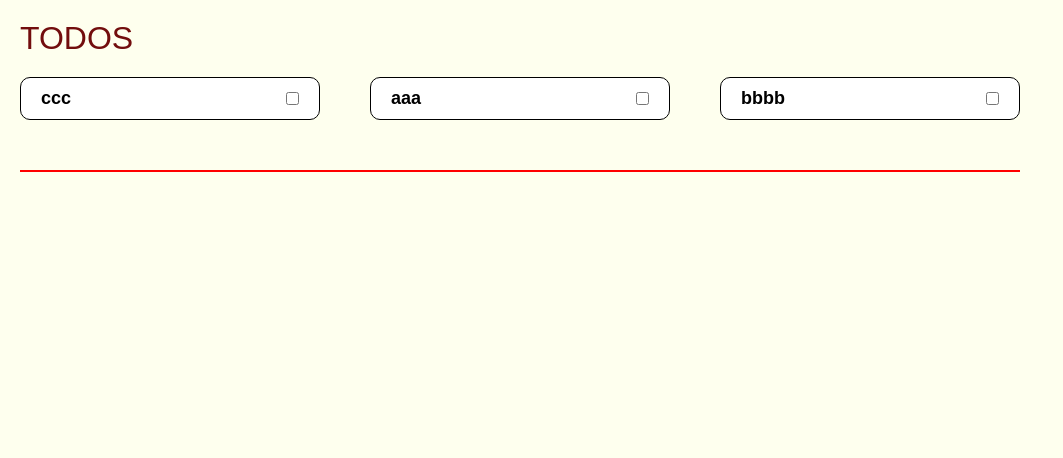
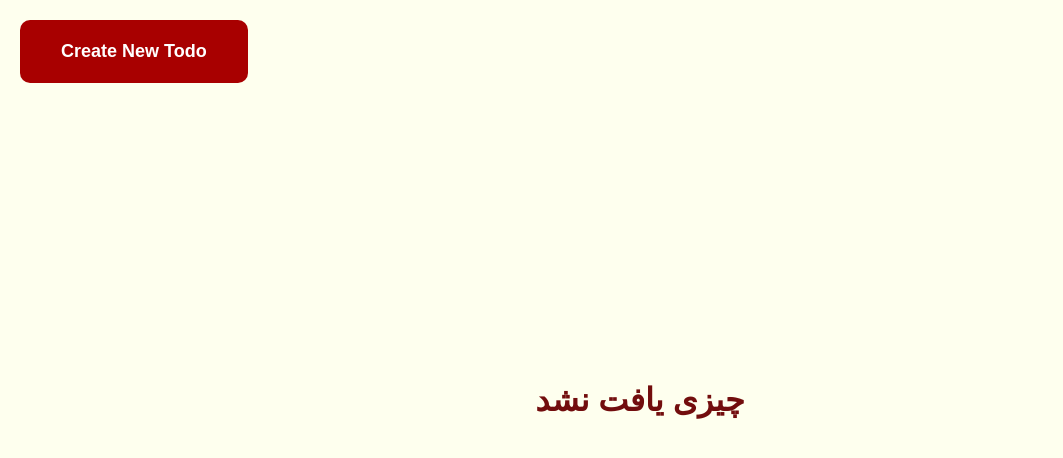
Before and after one commit to SAMoosavi/to-do-ract, a React (Vite) app: page / in a window 1280 px wide. Shown: the top 458 px of the page, without its empty margins (0-1063 px from the left). Built offline with nearby package versions, Linux system fonts and the light colour scheme.

Commit message:
bugfixed 	modified:   src/App.css 	modified:   src/App.jsx 	modified:   src/NewTodo.css 	modified:   src/NewTodo.jsx

```diff
--- a/src/App.css
+++ b/src/App.css
@@ -4,6 +4,10 @@
   align-items: center;
   width: 100vw;
   height: 100vh;
+  position: absolute;
+  top: 0;
+  right: 0;
+  z-index: -10;
 }
 
 .title {
@@ -25,3 +29,27 @@
   border: 1px solid red;
   grid-column: 1 / -1;
 }
+
+.btn {
+  padding: 20px 40px;
+  margin-bottom: 20px;
+  background-color: rgb(168, 0, 0);
+  border: 1px solid rgba(255, 255, 255, 0);
+  border-radius: 10px;
+  color: white;
+  font-size: 18px;
+  font-weight: bold;
+  transition: all;
+  transition-duration: 150ms;
+  cursor: pointer;
+}
+.btn:hover {
+  background-color: rgb(114, 13, 13);
+  color: antiquewhite;
+  transform: scale(1.1);
+}
+.btn:focus {
+  background-color: rgb(87, 5, 5);
+  color: bisque;
+  transform: scale(0.9);
+}
--- a/src/App.jsx
+++ b/src/App.jsx
@@ -1,37 +1,30 @@
 import { useState, useEffect, Component } from "react";
 import Todo from "./Todo.jsx";
 import "./App.css";
-import { render } from "react-dom";
+import NewTodo from "./NewTodo.jsx";
 
 class App extends Component {
   constructor(props) {
     super(props);
+    if (!localStorage.getItem("todos")) localStorage.setItem("todos", "[]");
+    let a = JSON.parse(localStorage.getItem("todos"));
+
+    a.sort((a, b) => {
+      return b.time - a.time;
+    });
     this.state = {
-      todos: [
-        { id: 1, title: "aaa", checked: false, time: +new Date().getTime() },
-        {
-          id: 2,
-          title: "bbbb",
-          checked: false,
-          time: +new Date().getTime() - 50,
-        },
-        {
-          id: 3,
-          title: "ccc",
-          checked: false,
-          time: +new Date().getTime() + 50,
-        },
-      ],
+      todos: a,
+      showNewTodo: false,
     };
-    if (!localStorage.getItem("todos")) localStorage.setItem("todos", "[]");
-    this.setState({ todos: JSON.parse(localStorage.getItem("todos")) });
+  }
+
+  sort = () => {
     let a = this.state.todos;
     a.sort((a, b) => {
       return b.time - a.time;
     });
     this.setState({ todos: a });
-
-  }
+  };
 
   checking = (element) => {
     const id = element.target.id;
@@ -43,18 +36,63 @@ class App extends Component {
       a = [this.state.todos[i], ...a];
     }
     this.setState({ todos: a });
+    this.sort();
+    this.save(a);
+  };
+
+  openNewTodo = (element) => {
+    this.setState({ showNewTodo: true });
+    element.target.blur();
+  };
+  closeNewTodo = () => {
+    this.setState({ showNewTodo: false });
+  };
+
+  btn = (
+    <button className="btn" onClick={this.openNewTodo}>
+      Create New Todo
+    </button>
+  );
+
+  creatNew = (text) => {
+    const todo = {
+      id: 5,
+      title: text,
+      checked: false,
+      time: +new Date().getTime(),
+    };
+    this.setState({ todos: [todo, ...this.state.todos], showNewTodo: false });
+    this.save([todo, ...this.state.todos]);
+  };
+  save = (v) => {
+    console.log(v);
+    localStorage.setItem("todos", JSON.stringify(v));
   };
 
   render() {
     if (this.state.todos.length == 0) {
       return (
-        <div className="center">
-          <h1 className="title">چیزی یافت نشد</h1>
-        </div>
+        <section>
+          {this.btn}
+          {this.state.showNewTodo ? (
+            <NewTodo onSubmit={this.creatNew} onCansle={this.closeNewTodo} />
+          ) : (
+            ""
+          )}
+          <div className="center">
+            <h1 className="title">چیزی یافت نشد</h1>
+          </div>
+        </section>
       );
     }
     return (
       <section>
+        {this.btn}
+        {this.state.showNewTodo ? (
+          <NewTodo onSubmit={this.creatNew} onCansle={this.closeNewTodo} />
+        ) : (
+          ""
+        )}
         <div className="title">TODOS</div>
         <div className="todo-list">
           {this.state.todos.map((r) => {
--- a/src/NewTodo.css
+++ b/src/NewTodo.css
@@ -1,4 +1,4 @@
-.center {
+.centerB {
   display: flex;
   justify-content: center;
   align-items: center;
--- a/src/NewTodo.jsx
+++ b/src/NewTodo.jsx
@@ -10,7 +10,7 @@ function NewTodo(props) {
   }
 
   return (
-    <div className="center">
+    <div className="centerB">
       <form className="card" onSubmit={submit}>
         <input type="text" name="todo" id="todo" ref={text} className="input" />
         <div className="btn-group">
```
